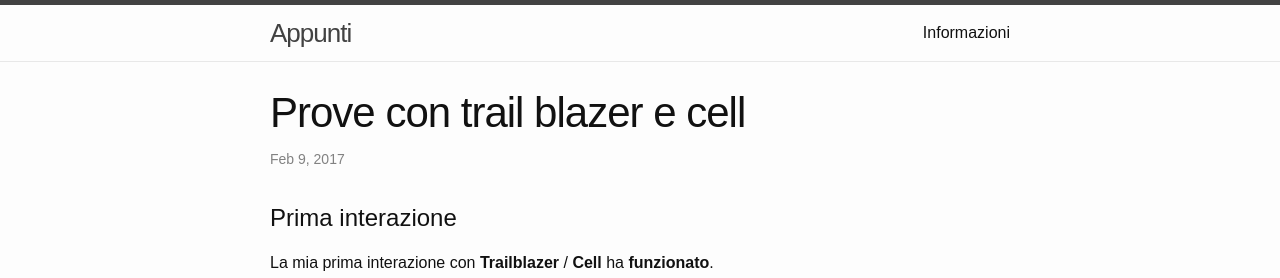
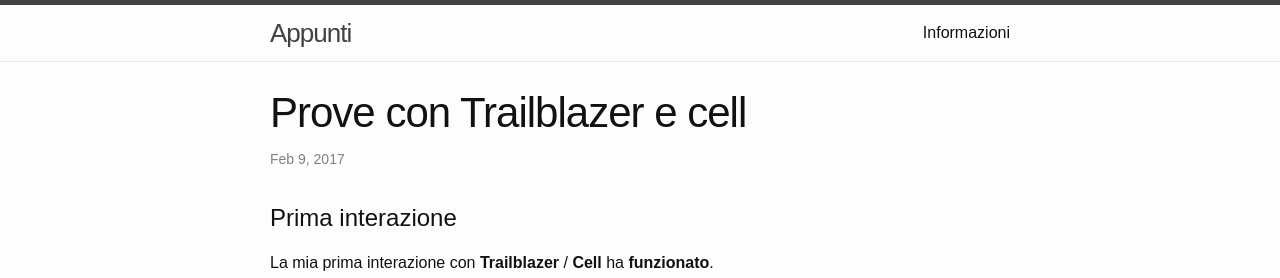
Before and after one commit to descovi/simonini.github.io, a Jekyll site: the page built from _posts/2017-02-09-interagire-con-excel-trailblazer.md, in a window 1280 px wide. Shown: the top 278 px of the page. Built offline with Jekyll 4.4.1, drawn with Linux system fonts in a browser that asks for light colours.

Commit message:
typo fix: Trailblazer al posto di trail blazer

```diff
--- a/_posts/2017-02-09-interagire-con-excel-trailblazer.md
+++ b/_posts/2017-02-09-interagire-con-excel-trailblazer.md
@@ -1,6 +1,6 @@
 ---
 layout: post
-title:  Prove con trail blazer e cell
+title:  Prove con Trailblazer e cell
 date:   2017-02-09 08:34:49 +0200
 categories: rails ruby trailblazer cell
 ---
```
